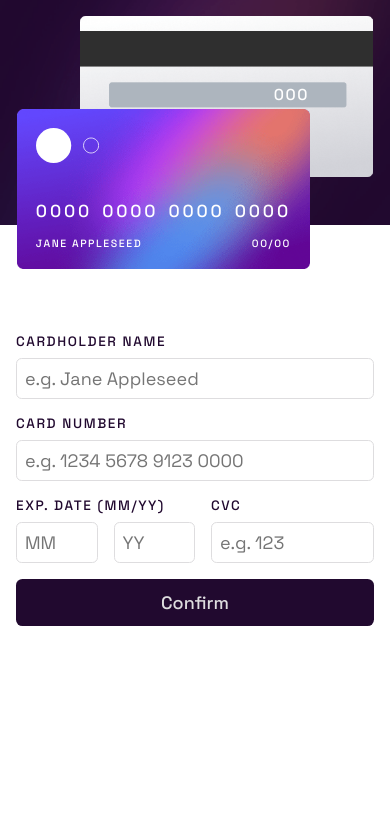
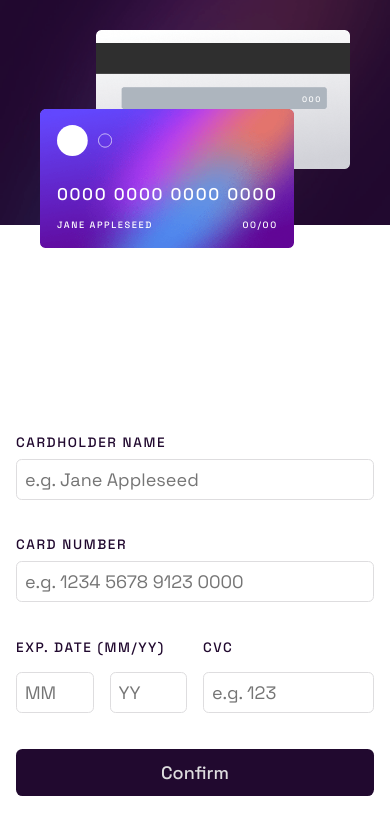
Before and after one commit to Blaze-X73/frontendmentor-interactive-card-details-form, a plain HTML site: page index.html in a window 390 px wide. Drawn offline with Linux system fonts and the light colour scheme.

Commit message:
Styling tweaks for responsiveness

```diff
--- a/css/style.css
+++ b/css/style.css
@@ -16,6 +16,7 @@
 body {
   display: flex;
   flex-direction: column;
+  justify-content: space-between;
   min-height: 100vh;
   font-family: "Space Grotesk", sans-serif;
   font-weight: 500;
@@ -35,7 +36,7 @@ input {
   border: 0.1rem solid var(--gray200);
   border-radius: 0.35rem;
   padding: 0.5rem;
-  min-width: 10rem;
+  min-width: 0;
 }
 
 label {
@@ -54,15 +55,16 @@ label {
   display: flex;
   flex-direction: column;
   align-items: center;
-  padding: 1rem;
-  margin-bottom: calc(clamp(0.7rem, 0.5rem + 2vw, 1.7rem) * 3.8 + 2rem);
+  padding: calc(clamp(13.375rem, 11rem + 20vw, 26.25rem) / 8.5);
+  margin-bottom: calc(clamp(0.7rem, 0.5rem + 1.5vw, 1.7rem) * 3.8 + 2rem);
 }
 
 .card-sides{
   display: flex;
   flex-direction: column;
   align-items: center;
-  margin-bottom: calc(clamp(0.7rem, 0.5rem + 2vw, 1.7rem) * -3.8);
+  margin-bottom: calc(clamp(0.7rem, 0.5rem + 1.5vw, 1.7rem) * -3.8);
+
 }
 
 .card-back {
@@ -70,19 +72,20 @@ label {
   background-position: center;
   background-size: cover;
   background-repeat: no-repeat;
-  width: clamp(13.375rem, 11rem + 30vw, 26.25rem);
+  width: clamp(13.375rem, 11rem + 20vw, 26.25rem);
   aspect-ratio: 447/245;
   letter-spacing: 0.1rem;
-  font-size: clamp(0.7rem, 0.5rem + 2vw, 1.7rem);
+  font-size: calc(clamp(0.7rem, 0.5rem + 2vw, 1.7rem) / 2);
   display: flex;
   align-items: center;
   justify-content: flex-end;
-  padding: 0 4rem 0 0;
-  margin-right: calc(clamp(0.7rem, 0.5rem + 2vw, 1.7rem) * -4);
+  padding-right: calc(clamp(0.7rem, 0.5rem + 1.5vw, 1.7rem) * 2);
+  margin-right: calc(clamp(0.7rem, 0.5rem + 1.5vw, 1.7rem) * -4);
+  margin-bottom: calc(clamp(13.375rem, 11rem + 20vw, 26.25rem) / -4.2);
 }
 
 .card-image-cvc {
-  margin-bottom: calc(clamp(0.7rem, 0.5rem + 2vw, 1.7rem) / 4);
+  margin-bottom: calc(clamp(0.7rem, 0.5rem + 1.5vw, 1.7rem) / 8);
 }
 
 .card-front {
@@ -90,36 +93,35 @@ label {
   background-position: center;
   background-size: cover;
   background-repeat: no-repeat;
-  width: clamp(13.375rem, 11rem + 30vw, 26.25rem);
+  width: clamp(13.375rem, 11rem + 20vw, 26.25rem);
   aspect-ratio: 447/245;
   letter-spacing: 0.1rem;
-  margin-right: calc(clamp(0.7rem, 0.5rem + 2vw, 1.7rem) * 4);
+  margin-right: calc(clamp(0.7rem, 0.5rem + 1.5vw, 1.7rem) * 4);
   display: flex;
   flex-direction: column;
   justify-content: flex-start;
-  gap: calc(clamp(0.7rem, 0.5rem + 2vw, 1.7rem));
-  padding: calc(clamp(0.7rem, 0.5rem + 2vw, 1.7rem) * 1.2);
+  gap: calc(clamp(0.7rem, 0.5rem + 1.5vw, 1.7rem));
+  padding: calc(clamp(0.7rem, 0.5rem + 1.5vw, 1.7rem) * 1.2);
   z-index: 1000;
-  margin-top: calc(clamp(0.7rem, 0.5rem + 2vw, 1.7rem) * -4.29);
 }
 
 .card-logo {
   margin-bottom: auto;
-  width: calc(clamp(0.7rem, 0.5rem + 2vw, 1.7rem) * 4);
+  width: calc(clamp(0.7rem, 0.5rem + 1.5vw, 1.7rem) * 4);
 }
 
 .card-image-number {
-  font-size: calc(clamp(0.7rem, 0.5rem + 2vw, 1.7rem) * 1.1);
+  font-size: calc(clamp(13.375rem, 11rem + 20vw, 26.25rem) / 15);
   text-align: justify;
   text-align-last: justify;
   white-space: nowrap;
-  letter-spacing: calc(clamp(0.7rem, 0.5rem + 2vw, 1.7rem) / 5.5);
+  letter-spacing: calc(clamp(13.375rem, 11rem + 20vw, 26.25rem) / 150);
   width: 100%;
 }
 
 .text-container {
   display: flex;
-  font-size: calc(clamp(0.7rem, 0.5rem + 2vw, 1.7rem) / 1.5);
+  font-size: calc(clamp(0.7rem, 0.5rem + 1.5vw, 1.7rem) / 1.5);
   justify-content: space-between;
 }
 
@@ -142,38 +144,30 @@ label {
 }
 
 .card-details {
-  padding: 1rem;
-  gap: 1rem;
+  padding: 3rem 1rem;
+  gap: calc(clamp(13.375rem, 11rem + 20vw, 26.25rem) / 7);
+
+
+.exp-date-and-cvc {
+  display: grid;
+  width: 100%;
+  grid-template-columns: repeat(4, minmax(0, 1fr));
+  grid-template-areas:
+  "exp-date exp-date cvc cvc"
+  "month year cvcno cvcno";
+  gap: 1rem;/*Make responsive*/
+  justify-items: left;
+  align-content: center;
+  align-items: top;
+
 }
 
-.exp-date-and-cvc {
-  display: flex;
-  flex-direction: row;
-  justify-content: space-between;
-  gap: 1rem; /*Make responsive*/
+.month,
+.year,
+.cvcno {
+  width: 100%;
 }
 
-input {
-  min-width: 4rem;
-}
-
-.exp-date {
-  width: 50%;
-}
-
-.cvc {
-  width: calc(50% - 1rem); /*Update to calc(50% - the gap)*/
-}
-
-.date {
-  display: flex;
-  flex-direction: row;
-  gap: 1rem;
-}
-
-.date input {
-  flex-shrink: 1;
-}
 
 .confirm-btn {
   font-family: "Space Grotesk", sans-serif;
--- a/index.html
+++ b/index.html
@@ -1,38 +1,38 @@
-<!DOCTYPE html>
+<!doctype html>
 <html lang="en">
   <head>
-  <meta charset="UTF-8">
-  <meta name="viewport" content="width=device-width, initial-scale=1.0"> <!-- displays site properly based on user's device -->
+    <meta charset="UTF-8" />
+    <meta name="viewport" content="width=device-width, initial-scale=1.0" />
+    <!-- displays site properly based on user's device -->
 
-  <link rel="icon" type="image/png" sizes="32x32" href="./images/favicon-32x32.png">
+    <link
+      rel="icon"
+      type="image/png"
+      sizes="32x32"
+      href="./images/favicon-32x32.png"
+    />
 
-  <link rel="stylesheet" href="./css/style.css">
+    <link rel="stylesheet" href="./css/style.css" />
 
     <style>
-@import url('https://fonts.googleapis.com/css2?family=Space+Grotesk:wght@300..700&display=swap');
+      @import url("https://fonts.googleapis.com/css2?family=Space+Grotesk:wght@300..700&display=swap");
     </style>
 
     <title>Frontend Mentor | Interactive card details form</title>
   </head>
   <body>
-
     <section class="card-image">
-
       <section class="card-sides">
-
         <section class="card-back">
           <section class="card-image-cvc">000</section>
         </section>
         <section class="card-front">
-
-        <img class="card-logo" src="./images/card-logo.svg" alt="">
+          <img class="card-logo" src="./images/card-logo.svg" alt="" />
 
           <section class="card-image-number">0000 0000 0000 0000</section>
           <section class="text-container">
-
             <section class="name">JANE APPLESEED</section>
             <section class="date">00/00</section>
-
           </section>
         </section>
       </section>
@@ -42,42 +42,45 @@
       <section class="card-details">
         <section class="card-name">
           <label for="cardholder name">CARDHOLDER NAME</label>
-      <input type="text" placeholder="e.g. Jane Appleseed">
+          <input type="text" placeholder="e.g. Jane Appleseed" />
         </section>
 
         <section class="card-number">
           <label for="card number">CARD NUMBER</label>
-      <input type="text" placeholder="e.g. 1234 5678 9123 0000">
+          <input type="text" placeholder="e.g. 1234 5678 9123 0000" />
         </section>
 
         <section class="exp-date-and-cvc">
+          <label for="expiry date" style="grid-area: exp-date"
+            >EXP. DATE (MM/YY)</label
+          >
 
-      <section class="exp-date">
-      <label for="expiry date">EXP. DATE (MM/YY)</label>
+          <label for="cvc" style="grid-area: cvc">CVC</label>
 
-        <section class="date">
-          <input type="number" placeholder="MM" class="month">
+          <input
+            type="number"
+            placeholder="MM"
+            class="month"
+            style="grid-area: month"
+          />
 
-          <input type="number" placeholder="YY" class="year">
-        </section>
+          <input
+            type="number"
+            placeholder="YY"
+            class="year"
+            style="grid-area: year"
+          />
+
+          <input
+            type="number"
+            placeholder="e.g. 123"
+            class="cvcno"
+            style="grid-area: cvcno"
+          />
         </section>
 
-      <section class="cvc">
-        <label for="cvc">CVC</label>
-
-        <input type="number" placeholder="e.g. 123" class="cvcno">
+        <button class="confirm-btn">Confirm</button>
       </section>
-
-      </section>
-
-      <button class="confirm-btn">
-        Confirm
-      </button>
-
-</section>
-
-
     </main>
-
   </body>
 </html>
```
Lines whose indentation alone changed are shown as unchanged.
